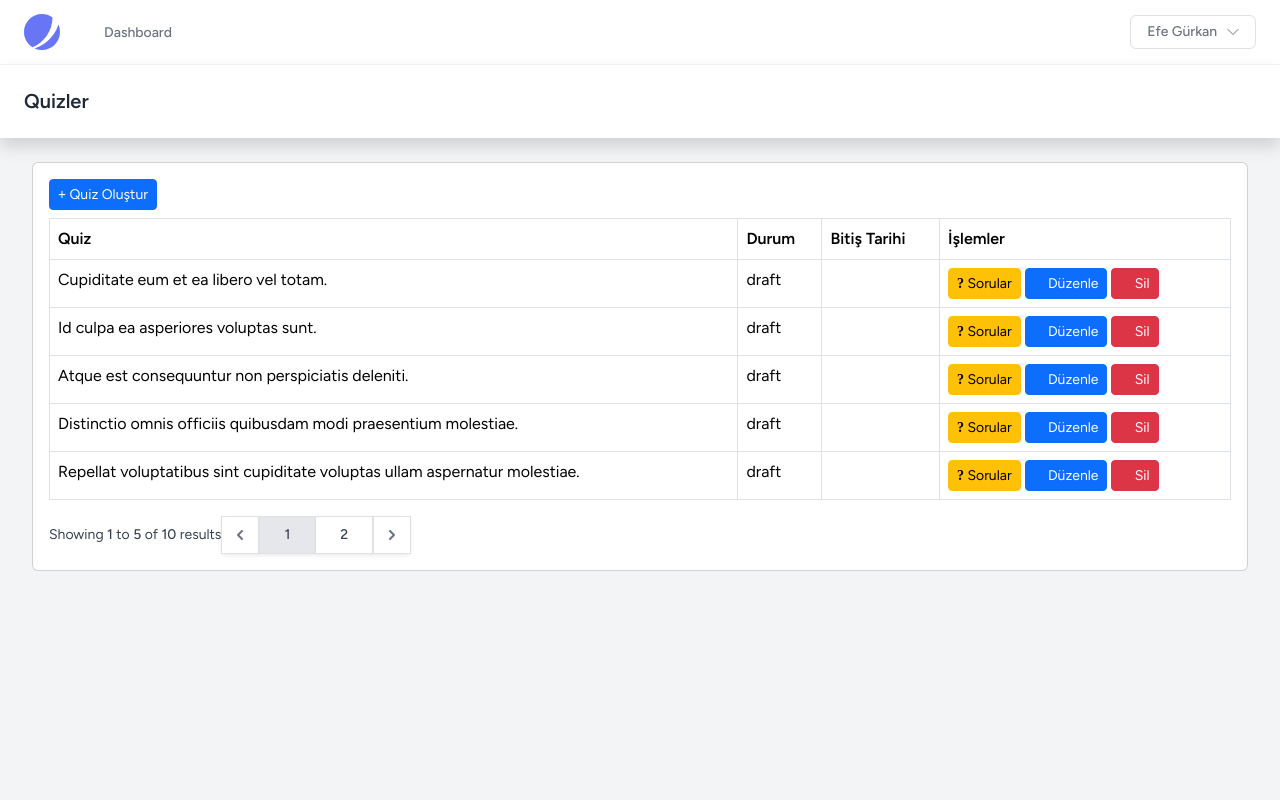
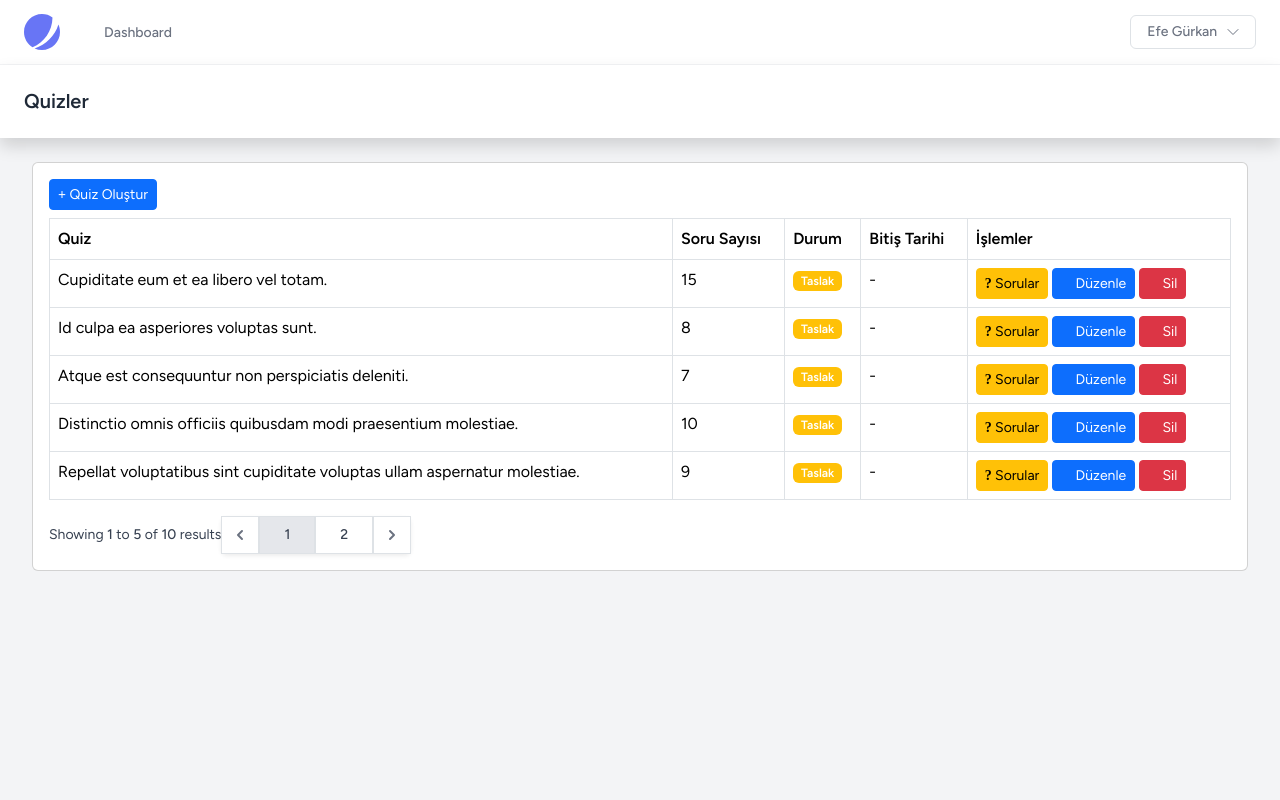
Before and after one commit to efegurkann/quiz, a Laravel app: page /admin/quizzes in a window 1280 px wide. Run offline with Laravel 12, Linux system fonts and the light colour scheme; a user stored in the database is signed in; data comes from the database, SQL or seed files in the repository; style sheets or scripts are compiled from the project's sources; some libraries are stand-ins or nearby versions; some web fonts are replaced.

Commit message:
QuizController ve QuestionController'da güncellemeler yapılarak, quiz ve soru silme işlemleri eklendi. Quiz modeline sorularla ilişki ve durum alanı eklendi. Quiz güncelleme formuna durum seçeneği eklendi ve ilgili view dosyaları güncellendi. Ayrıca, quiz listesinde soru sayısı gösterimi yapıldı.

```diff
--- a/app/Http/Controllers/Admin/QuestionController.php
+++ b/app/Http/Controllers/Admin/QuestionController.php
@@ -86,8 +86,9 @@ class QuestionController extends Controller
     /**
      * Remove the specified resource from storage.
      */
-    public function destroy(string $id)
+    public function destroy($quiz_id, $question_id)
     {
-        //
+        Quiz::find($quiz_id)->questions()->whereId($question_id)->first()->delete();
+        return redirect()->route('questions.index', $quiz_id)->with('success', 'Soru başarıyla silindi');
     }
 }
--- a/app/Http/Controllers/Admin/QuizController.php
+++ b/app/Http/Controllers/Admin/QuizController.php
@@ -14,7 +14,7 @@ class QuizController extends Controller
      */
     public function index()
     {
-        $quizzes = Quiz::paginate(5);
+        $quizzes = Quiz::withCount('questions')->paginate(5);
         return view('admin.quiz.list', compact('quizzes'));
     }
 
@@ -48,7 +48,7 @@ class QuizController extends Controller
      */
     public function edit(string $id)
     {
-        $quiz = Quiz::find($id) ?? abort(404, 'Quiz bulunamadı');
+        $quiz = Quiz::withCount('questions')->find($id) ?? abort(404, 'Quiz bulunamadı');
         return view ('admin.quiz.edit', compact('quiz'));
     }
 
--- a/app/Http/Requests/QuizUpdateRequest.php
+++ b/app/Http/Requests/QuizUpdateRequest.php
@@ -25,6 +25,7 @@ class QuizUpdateRequest extends FormRequest
             'title' => 'required|min:3|max:200',
             'description' => 'min:10|max:1000',
             'finished_at' => 'nullable|after:'.now(),
+            'status' => 'required|in:active,passive,draft'
         ];
     }
 
@@ -37,6 +38,8 @@ class QuizUpdateRequest extends FormRequest
             'description.min' => 'Quiz açıklaması en az 10 karakter olmalıdır.',
             'description.max' => 'Quiz açıklaması en fazla 1000 karakter olmalıdır.',
             'finished_at.after' => 'Bitiş tarihi geçmiş bir tarih olamaz.',
+            'status.required' => 'Quiz durumu zorunludur.',
+            'status.in' => 'Geçersiz quiz durumu.'
         ];
     }
 }
--- a/app/Models/Quiz.php
+++ b/app/Models/Quiz.php
@@ -10,6 +10,8 @@ class Quiz extends Model
 
     protected $fillable = ['title', 'description', 'status', 'finished_at'];
 
+    protected $dates = ['finished_at'];
+
     public function questions()
     {
         return $this->hasMany(Question::class);
--- a/resources/views/admin/question/list.blade.php
+++ b/resources/views/admin/question/list.blade.php
@@ -2,7 +2,10 @@
     <x-slot name="header">{{ $quiz->title }} Soruları</x-slot>
     <div class="card">
         <div class="card-body">
-            <h5 class="card-title">
+            <h5 class="card-title float-left">
+                <a href="{{route('quizzes.index', $quiz->id)}}" class="btn btn-sm btn-primary"><i class="fa fa-arrow-left"></i> Quizlere Dön</a>
+            </h5>
+            <h5 class="card-title float-right">
                 <a href="{{route('questions.create', $quiz->id)}}" class="btn btn-sm btn-primary"><i class="fa fa-plus"></i> Soru Oluştur</a>
             </h5>
             <table class="table table-bordered table-sm">
--- a/resources/views/admin/quiz/list.blade.php
+++ b/resources/views/admin/quiz/list.blade.php
@@ -7,6 +7,7 @@
                 <thead>
                   <tr>
                     <th scope="col">Quiz</th>
+                    <th scope="col">Soru Sayısı</th>
                     <th scope="col">Durum</th>
                     <th scope="col">Bitiş Tarihi</th>
                     <th scope="col">İşlemler</th>
@@ -16,8 +17,23 @@
                     @foreach ($quizzes as $quiz)
                   <tr>
                     <td>{{ $quiz->title }}</th>
-                    <td>{{ $quiz->status }}</td>
-                    <td>{{ $quiz->finished_at }}</td>
+                    <td>{{count($quiz->questions)}}</td>
+                    <td>
+                        @switch($quiz->status)
+                            @case('active')
+                                <span class="badge bg-success">Aktif</span>
+                                @break
+                            @case('passive')
+                                <span class="badge bg-danger">Pasif</span>
+                                @break
+                            @case('draft')
+                                <span class="badge bg-warning">Taslak</span>
+                                @break
+                        @endswitch
+                    </td>
+                    <td>
+                        {{ $quiz->finished_at ? Carbon\Carbon::parse($quiz->finished_at)->diffForHumans() : '-' }}
+                    </td>
                     <td>
                         <a href="{{ route('questions.index', $quiz->id) }}" class="btn btn-sm btn-warning"><i class="fa fa-question"></i> Sorular</a>
                         <a href="{{ route('quizzes.edit', $quiz->id) }}" class="btn btn-sm btn-primary"><i class="fa fa-pen"></i> Düzenle</a>
--- a/routes/web.php
+++ b/routes/web.php
@@ -19,4 +19,5 @@ Route::group([
         Route::get('quizzes/{id}', [QuizController::class, 'destroy'])->whereNumber('id', '[0-9]+')->name('quizzes.destroy');
         Route::resource('quizzes', QuizController::class);
         Route::resource('quizzes/{quiz_id}/questions', QuestionController::class);
+        route::get('quizzes/{quiz_id}/questions/{question_id}/destroy', [QuestionController::class, 'destroy'])->whereNumber(['quiz_id', 'question_id'], '[0-9]+')->name('questions.destroy');
 });
```
Also changed, not shown: resources/views/admin/quiz/edit.blade.php (+10 -0 lines), database/migrations/2025_05_19_105652_quiz_migration.php.
